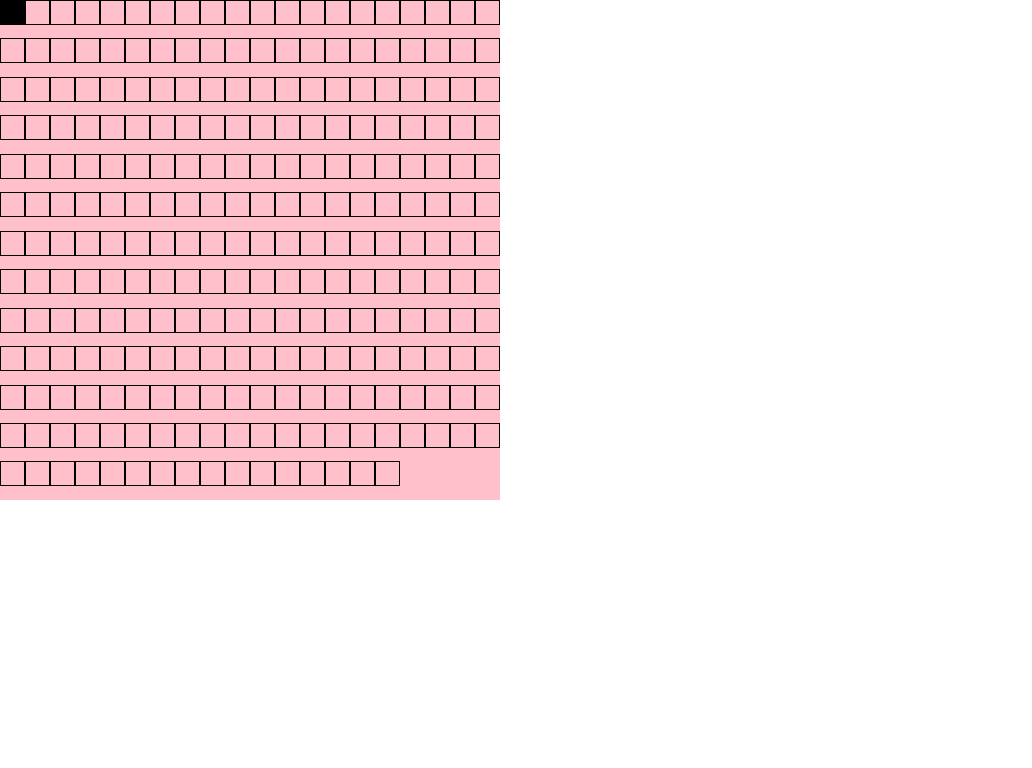
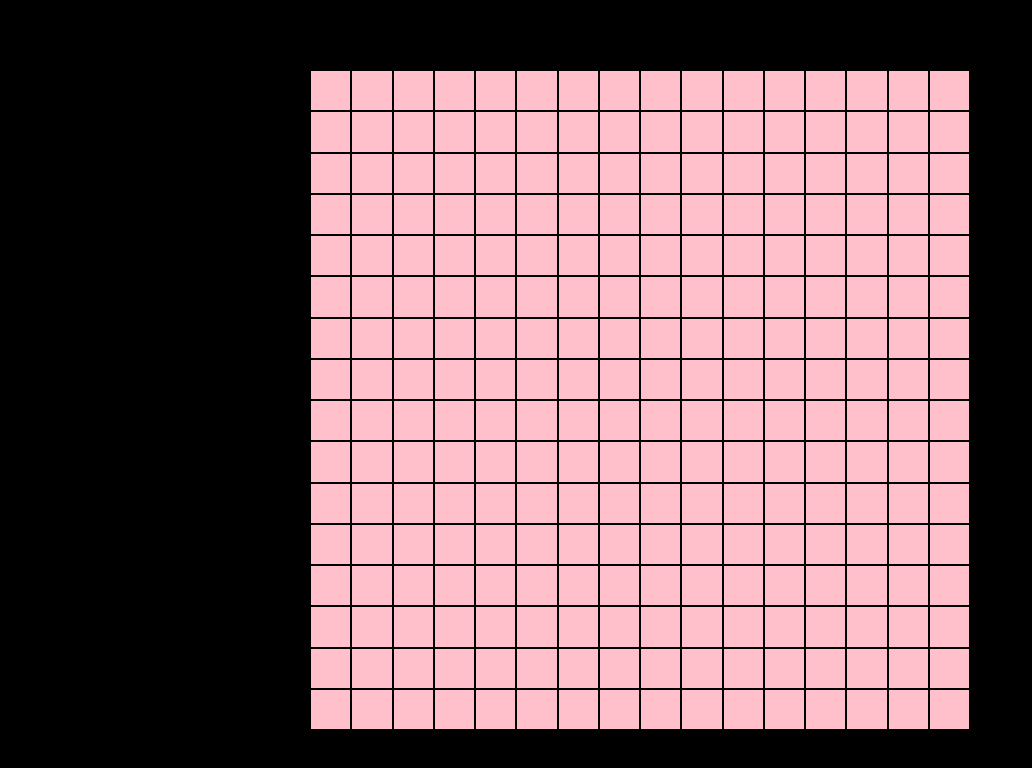
Before and after one commit to Deepanshu-Z/Canvas, a plain HTML site: page index.html in a window 1280 px wide. Shown: the whole page, without its empty margins (0-1032 px from the left). Drawn offline with Linux system fonts and the light colour scheme.

Commit message:
HAVE TO ADD THE PAINTING BEHAVIOUR THROUGH JS

```diff
--- a/script.js
+++ b/script.js
@@ -1,8 +1,17 @@
 let i = 0
-while (i < (16*16)) {
+const h = 16;
+while (i < (h*h)) {
+    const rc = 660/h;
     const divs = document.createElement('div');
-    divs.classList.add('grid');
+    divs.classList.add('grids');
+    divs.style.cssText = `height: ${rc}px; width :${rc}px`;
     const container = document.querySelector('.container');
     container.appendChild(divs);
     i++;
 }
+const grid = document.querySelectorAll('.grids');
+grid.forEach(function(e) {
+    e.addEventListener('', function() {
+        e.style.backgroundColor = "black"; // Directly apply styles to the clicked element
+    });
+});
--- a/styles.css
+++ b/styles.css
@@ -1,24 +1,23 @@
 *{padding: 0;margin: 0;}
 .wrapper{
+    background-color:  black;
     height: 100vh;
     width: 100vw;
+    display: flex;
+    justify-content: center;
+    align-items: center;
 }
 .container{
     display: flex;
     flex-wrap: wrap;
-    height: 500px;
-    width: 500px;
+    height: 660px;
+    width: 660px;
     background-color: pink;
+    box-sizing: border-box;
 }
 
-.grid {
-    flex: 0 0 calc(100% / 20); /* Each square takes 1/20th of the width */
-    height: calc(100% / 20);   /* Each square takes 1/20th of the height */
+.grids {
     border: 1px solid black;  /* Optional border to distinguish squares */
     box-sizing: border-box;
     transition: background-color 0.55s ease-out; /* Smooth transition effect */
 }
-
-.grid:hover {
-    background-color: black; /* Change background on hover */
-}
```
